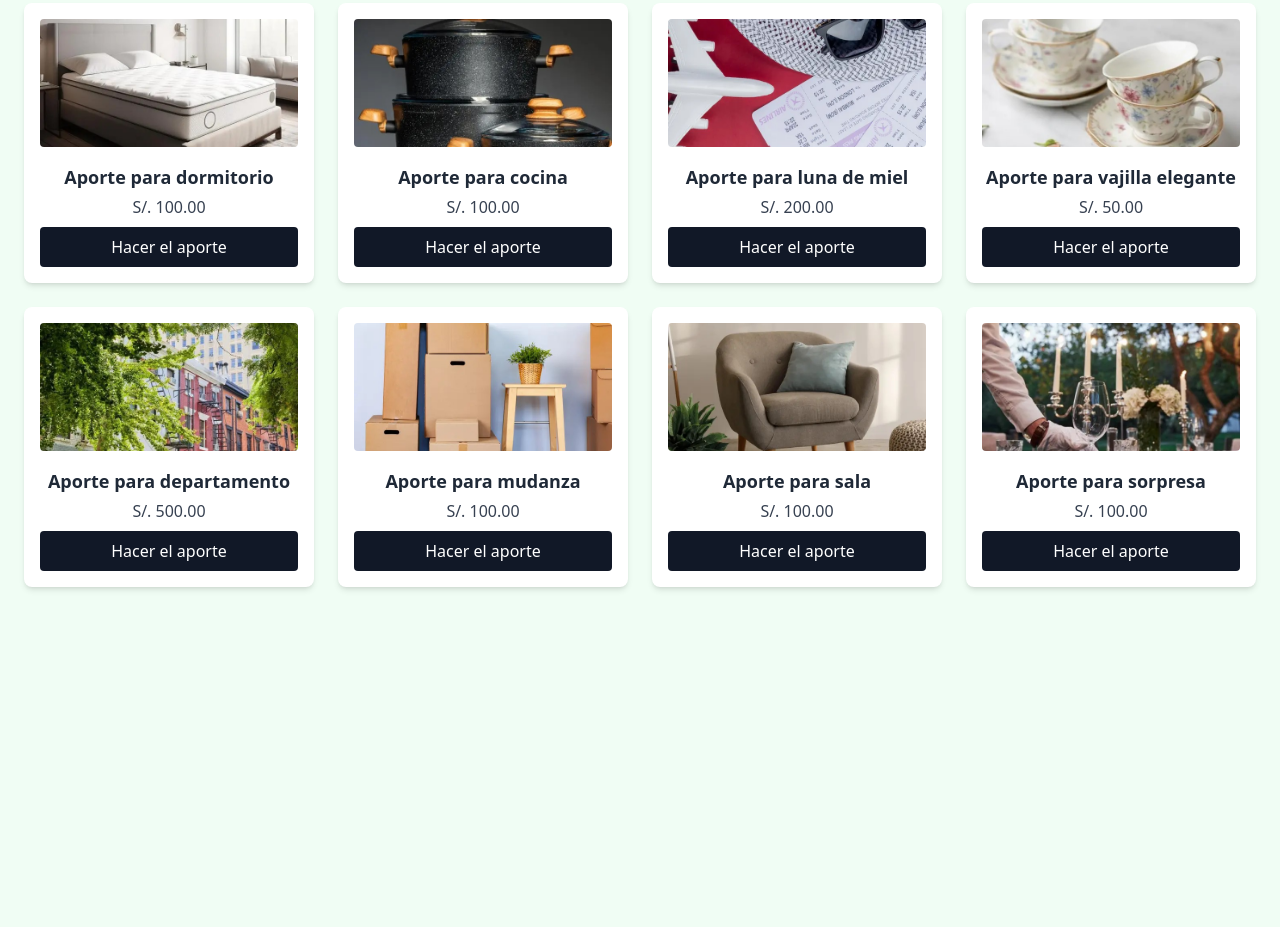
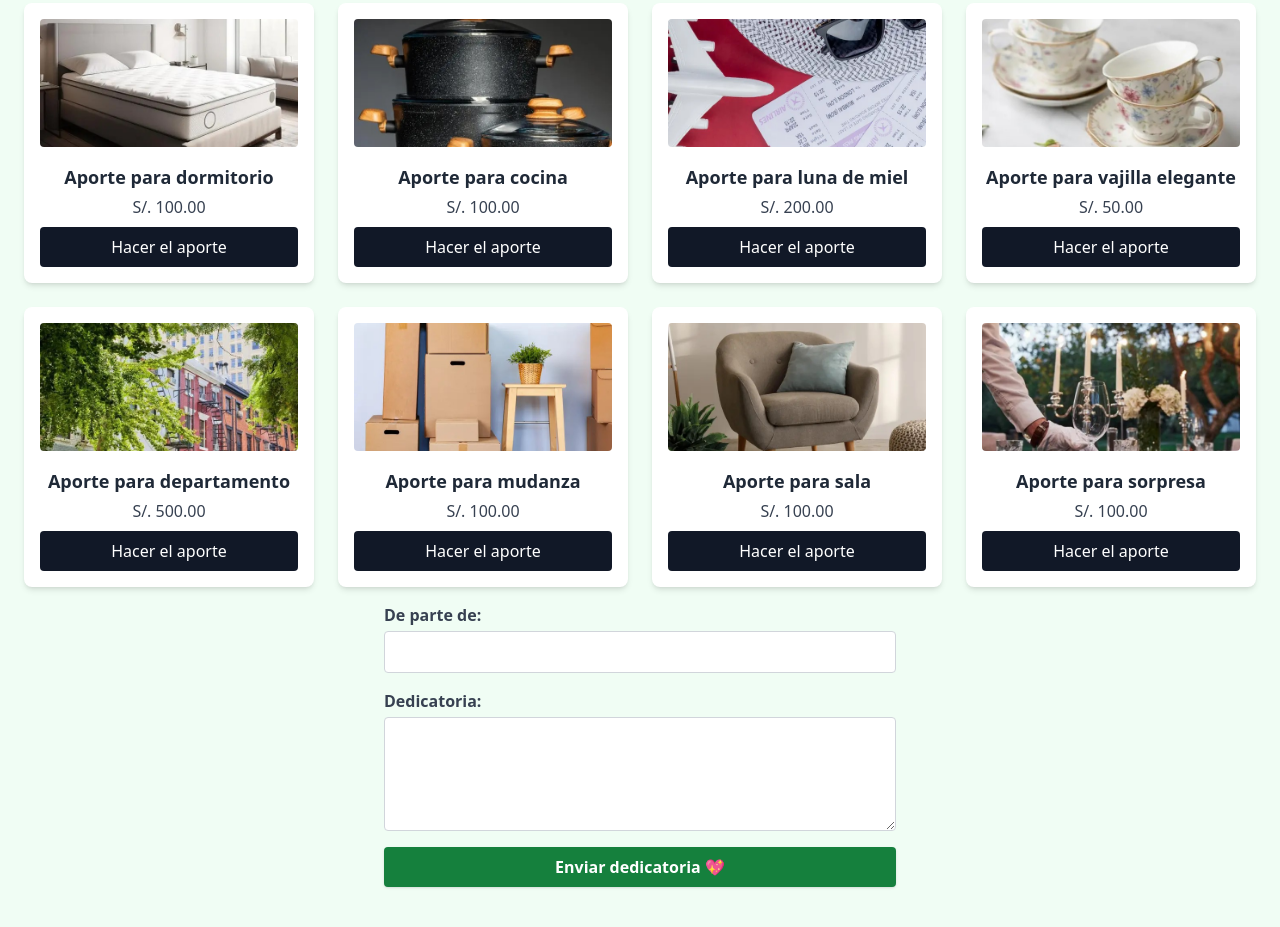
Before and after one commit to JorgeIPT/regalos_boda, a plain HTML site: page index.html in a window 1280 px wide. Shown: the part 277-1204 px from the top of the page. Before the commit the page ends 888 px from the top, so only its background shows below. Drawn offline with nearby package versions, Linux system fonts and the light colour scheme.

Commit message:
formsubmit index.html

```diff
--- a/index.html
+++ b/index.html
@@ -82,6 +82,25 @@
 
     </div>
 
+    <!-- Formulario con FormSubmit -->
+    <form action="https://formsubmit.co/jorge.ipt824@gmail.com" method="POST" class="mb-6 max-w-lg mx-auto space-y-4 text-left">
+      <input type="hidden" name="_subject" value="Nueva dedicatoria de boda">
+      <input type="hidden" name="_captcha" value="false">
+      <input type="hidden" id="montoRegalo" name="Monto del aporte" value="">
+
+      <label class="block">
+        <span class="text-gray-700 font-semibold">De parte de:</span>
+        <input type="text" name="Nombre" required class="mt-1 block w-full px-4 py-2 rounded border border-gray-300 focus:ring-2 focus:ring-green-500">
+      </label>
+
+      <label class="block">
+        <span class="text-gray-700 font-semibold">Dedicatoria:</span>
+        <textarea name="Dedicatoria" rows="4" required class="mt-1 block w-full px-4 py-2 rounded border border-gray-300 focus:ring-2 focus:ring-green-500"></textarea>
+      </label>
+
+      <button type="submit" class="bg-green-700 hover:bg-green-800 text-white font-semibold px-6 py-2 rounded shadow w-full">Enviar dedicatoria 💖</button>
+    </form>
+
     <!-- Datos de Pago -->
     <div id="datosPago" class="hidden bg-green-100 p-6 mt-8 rounded shadow text-center">
       <h2 class="text-xl font-semibold text-gray-700 mb-2">💸 Datos para tu aporte</h2>
@@ -95,6 +114,8 @@
   <script>
     function mostrarDatosPago() {
       const div = document.getElementById('datosPago');
+      const inputMonto = document.getElementById('montoRegalo');
+      inputMonto.value = monto;
       div.classList.remove('hidden');
       div.scrollIntoView({ behavior: 'smooth' });
     }
```
